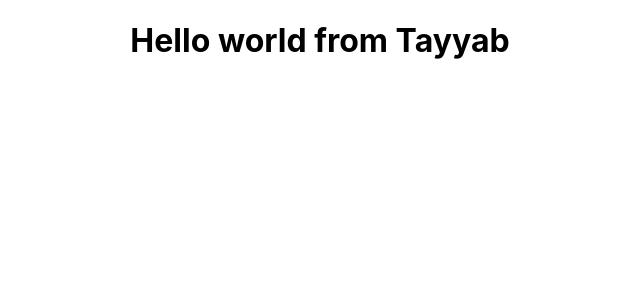
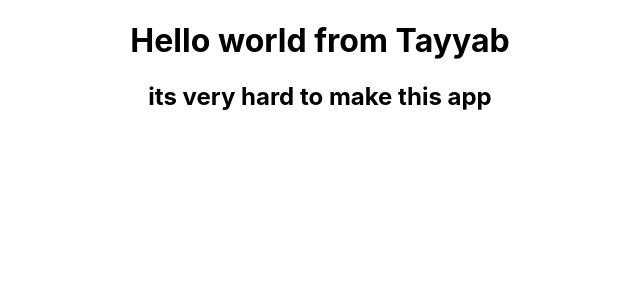
Before and after one commit to RaiMuhammadTayyab/Project-001, a React (Create React App) app: page / in a window 1280 px wide. Shown: the top 300 px of the page, without its empty margins (320-960 px from the left). Built offline with nearby package versions, Linux system fonts and the light colour scheme.

Commit message:
added new heading
head chnages

```diff
--- a/src/App.js
+++ b/src/App.js
@@ -6,6 +6,7 @@ function App() {
     <div className="App">
 
      <h1> Hello world from Tayyab</h1>
+     <h2>its very hard to make this app</h2>
 
     </div>
   );
```
